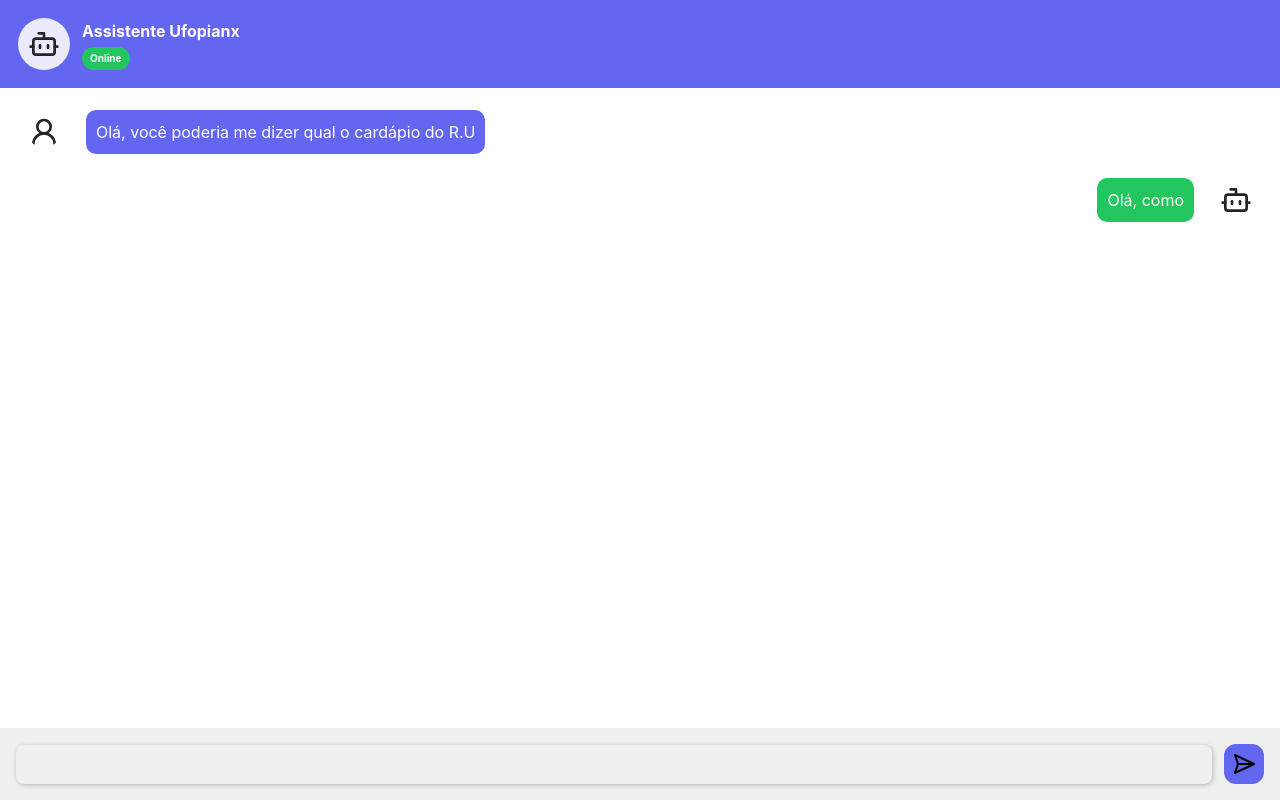
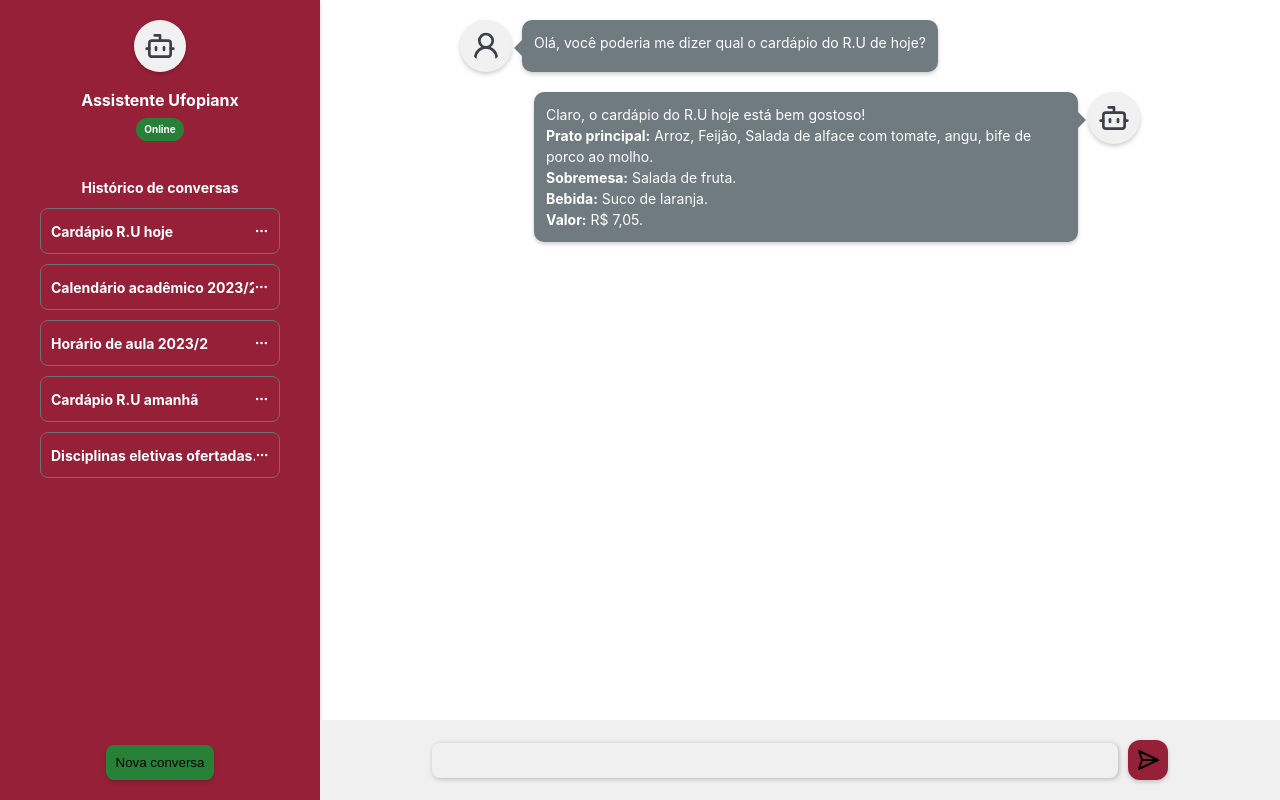
Before and after one commit to mateus-hamade/chatbot-ufop, a React (Vite) app: page / in a window 1280 px wide. Built offline with nearby package versions, Linux system fonts and the light colour scheme.

Commit message:
Refactor Home.jsx, Footer.jsx, Home.css, Main.jsx, footer.css, and Header.jsx

```diff
--- a/src/components/footer/Footer.jsx
+++ b/src/components/footer/Footer.jsx
@@ -7,7 +7,7 @@ const Footer = () => {
       <footer>
          <form action="">
             <input />
-            <button type="submit"><SendHorizonal /></button>
+            <button id="send-button" type="submit"><SendHorizonal /></button>
          </form>
       </footer>
    );
--- a/src/components/footer/footer.css
+++ b/src/components/footer/footer.css
@@ -1,50 +1,64 @@
+/* Footer.css */
+
 footer {
     background-color: #f0f0f0;
-    padding: 1rem;
+    display: flex;
+    justify-content: center;
+    padding: 14px;
+    width: 100%;
+
+    @media screen and (min-width: 769px) {
+        padding: 20px;
+    }
 }
 
+/* Estilos para o formulário dentro do footer */
 form {
     display: flex;
     align-items: center;
-    gap: 12px;
-
     width: 100%;
     background-color: #f0f0f0;
+    gap: 10px;
+
+    @media screen and (min-width: 426px) and (max-width: 768px) {
+        width: 95%;
+    }
+
+    @media screen and (min-width: 769px) {
+        width: 80%;
+    }
 }
 
+/* Estilos para o input dentro do formulário */
 input {
     flex: 1;
+    border: none;
+    border-radius: 8px;
+    padding: 10px;
+    background-color: #f0f0f0;
+    color: #333333;
+    box-shadow: 1px 1px 5px rgb(180, 180, 180);
+}
 
+/* Estilos para o botão de envio */
+#send-button {
+    display: flex;
+    justify-content: center;
+    align-items: center;
+    padding: 8px;
+    background-color: #962038;
+    border-radius: 12px;
     border: none;
-    border-radius: 0.5rem;
 
-    padding: 0.75rem;
+    box-shadow: 0 2px 4px rgba(0, 0, 0, 0.2);
+}
 
-    background-color: #f0f0f0;
-    color: #242424;
-
-    box-shadow: 1px 1px 5px rgb(180, 180, 180);
+/* Efeitos de hover e foco para o botão de envio */
+#send-button:hover,
+#send-button:focus {
+    background-color: #861c32;
 }
 
 input:focus {
     outline: none;
 }
-
-button {
-    display: flex;
-    justify-content: center;
-    align-items: center;
-
-    padding: 8px;
-    background-color: #6366F1;
-    border-radius: 12px;
-    border: none;
-}
-
-button:hover {
-    background-color: #4F46E5;
-}
-
-button:focus {
-    outline: none;
-}
--- a/src/components/header/Header.jsx
+++ b/src/components/header/Header.jsx
@@ -1,15 +1,46 @@
 import "./Header.css";
 
-import { Bot } from "lucide-react";
+import React, { useState } from "react";
+import { Bot, Moon, Sun, ChevronsLeft, MoreHorizontal } from "lucide-react";
 
 const Header = () => {
    return (
       <header>
-         <Bot className="icon"/>
+         <Bot className="icon" />
          <div className="detail">
-               <p className="bot-name">Assistente Ufopianx</p>
-               <p className="status">Online</p>
+            <p className="bot-name">Assistente Ufopianx</p>
+            <p className="status">Online</p>
          </div>
+         <button className="theme">
+            <Sun />
+         </button>
+         <div className="history-container">
+            <h1>Histórico de conversas</h1>
+            <div className="history-listener">
+               <div className="history-detail">
+                  <h2>Cardápio R.U hoje</h2>
+                  <MoreHorizontal className="horizontal-detail" />
+               </div>
+               <div className="history-detail">
+                  <h2>Calendário acadêmico 2023/2</h2>
+                  <MoreHorizontal className="horizontal-detail" />
+               </div>
+               <div className="history-detail">
+                  <h2>Horário de aula 2023/2</h2>
+                  <MoreHorizontal className="horizontal-detail" />
+               </div>
+               <div className="history-detail">
+                  <h2>Cardápio R.U amanhã</h2>
+                  <MoreHorizontal className="horizontal-detail" />
+               </div>
+               <div className="history-detail">
+                  <h2>Disciplinas eletivas ofertadas... </h2>
+                  <MoreHorizontal className="horizontal-detail" />
+               </div>
+            </div>
+
+         </div>
+         <button className="new-conversation">Nova conversa</button>
       </header>
    );
 };
--- a/src/components/header/header.css
+++ b/src/components/header/header.css
@@ -1,60 +1,186 @@
+/* Header */
 header {
-    background-color: #6366F1;
-
     display: flex;
     align-items: center;
-    gap: 12px;
+    background-color: #962038;
+    box-shadow: 0 2px 4px rgba(0, 0, 0, 0.2);
+    gap: 10px;
+    padding: 10px;
 
-    padding: 18px;
+    @media screen and (min-width: 320px) and (max-width: 480px) {
+        gap: 10px;
+        padding: 10px;
     }
 
+    @media screen and (min-width: 481px) and (max-width: 768px) {
+        gap: 16px;
+        padding: 14px;
+    }
+
+    @media screen and (min-width: 769px) and (max-width: 1024px) {
+        flex-direction: column;
+        width: 25%;
+        gap: 16px;
+        padding: 14px;
+    }
+
+    @media screen and (min-width: 1025px) {
+        flex-direction: column;
+        width: 25%;
+        gap: 16px;
+        padding: 20px;
+    }
+}
+
+/* Header Details */
 .detail {
     display: flex;
     flex-direction: column;
     align-items: flex-start;
+    gap: 2px;
+
+    @media screen and (min-width: 320px) and (max-width: 768px) {
+        flex: 1 1 auto;
+    }
+
+    @media screen and (min-width: 769px) and (max-width: 1024px) {
+        align-items: center;
         gap: 4px;
     }
 
+    @media screen and (min-width: 1025px) {
+        align-items: center;
+        gap: 6px;
+    }
+}
+
+/* Bot Name */
 .bot-name {
+    font-weight: 700;
+    font-size: 14px;
+
+    @media screen and (min-width: 769px) {
         font-size: 16px;
+        text-align: center;
+    }
+}
+
+/* Bot Status */
+.status {
+    background-color: #268035;
+    color: white;
+    font-weight: 700;
+    border-radius: 14px;
+    font-size: 8px;
+    padding: 4px 8px;
+
+    @media screen and (min-width: 769px) {
+        font-size: 10px;
+        padding: 4px 8px;
+    }
+}
+
+/* Theme Button */
+.theme {
+    display: flex;
+    background-color: transparent;
+    border: none;
+
+    @media screen and (min-width: 769px) {
+        display: none;
+    }
+}
+
+/* History Container */
+.history-container {
+    display: flex;
+    flex-direction: column;
+    flex: 1 1 auto;
+    gap: 10px;
+    width: 100%;
+    padding: 20px;
+
+    @media screen and (max-width: 768px) {
+        display: none;
+    }
+
+    @media screen and (min-width: 769px) and (max-width: 1024px) {
+        padding: 10px;
+        gap: 5px;
+    }
+}
+
+.history-container > h1 {
+    text-align: center;
+    font-size: 14px;
     font-weight: 700;
 }
 
-.status {
-    background-color: #22C55E;
+/* History Listener */
+.history-listener {
+    display: flex;
+    flex-direction: column;
+    gap: 10px;
 
-    font-size: 10px;
-    font-weight: 700;
-
-    border-radius: 14px;
-    padding: 4px 8px;
+    @media screen and (min-width: 769px) and (max-width: 1024px) {
+        gap: 5px;
+    }
 }
 
-@media screen and (min-width: 320px) and (max-width: 480px) {
-    header {
-        gap: 8px;
+/* History Detail */
+.history-detail {
+    display: flex;
+    align-items: center;
+    justify-content: space-between;
+    padding: 10px;
+    border: 1px solid #707070;
+    border-radius: 8px;
 
-        padding: 12px;
+    @media screen and (min-width: 769px) and (max-width: 1024px) {
+        padding: 5px;
+        gap: 5px;
+    }
 }
 
-    .detail {
-        gap: 2px;
+.history-detail > h2 {
+    display: flex;
+    align-items: center;
+    gap: 4px;
+    font-size: 14px;
+    font-weight: 700;
+    overflow: hidden;
+    text-overflow: ellipsis;
+    white-space: nowrap;
+    /* position: relative; */
+
+    @media screen and (min-width: 769px) and (max-width: 1024px) {
+        font-size: 12px;
+        max-width: 80%;
+    }
 }
 
-    .bot-icon {
-        width: 42px;
-        height: 42px;
-
-        padding: 8px;
+.horizontal-detail {
+    width: 15px;
 }
 
-    .bot-name {
-        font-size: 14px;
+/* New Conversation Button */
+.new-conversation {
+    padding: 10px;
+    border: none;
+    border-radius: 8px;
+    background-color: #268035;
+    box-shadow: 0 2px 4px rgba(0, 0, 0, 0.2);
+
+    @media screen and (max-width: 768px) {
+        display: none;
     }
 
-    .status {
-        font-size: 8px;
-
-        padding: 2px 6px;
+    @media screen and (min-width: 769px) and (max-width: 1024px) {
+        padding: 8px;
+        font-size: 12px;
     }
 }
+
+.new-conversation:hover {
+    background-color: #257932;
+}
--- a/src/components/main/Main.jsx
+++ b/src/components/main/Main.jsx
@@ -8,11 +8,15 @@ const Main = () => {
       <main>
          <div className="user-container">
                <User2 className="icon"/>
-               <p className="user-message">Olá, você poderia me dizer qual o cardápio do R.U</p>
+               <p className="user-message">Olá, você poderia me dizer qual o cardápio do R.U de hoje?</p>
          </div>
          <div className="bot-container">
                <Bot className="icon"/>
-               <p className="bot-message">Olá, como</p>
+               <p className="bot-message">Claro, o cardápio do R.U hoje está bem gostoso! <br />
+               <strong>Prato principal:</strong> Arroz, Feijão, Salada de alface com tomate, angu, bife de porco ao molho. <br />
+               <strong>Sobremesa:</strong> Salada de fruta. <br />
+               <strong>Bebida:</strong> Suco de laranja. <br />
+               <strong>Valor:</strong> R$ 7,05. </p>
          </div>
       </main>
    );
--- a/src/components/main/main.css
+++ b/src/components/main/main.css
@@ -1,52 +1,117 @@
+/* Main.css */
+
 main {
     display: flex;
+    flex-direction: column;
     flex: 1 1 auto;
-    flex-direction: column;
+    overflow-y: auto;
+    gap: 10px;
+    padding: 10px;
+    font-size: 14px;
 
-    gap: 16px;
-    padding: 18px;
+    @media screen and (min-width: 320px) and (max-width: 480px) {
+        gap: 10px;
+        padding: 10px;
+        font-size: 12px;
+    }
 
-    overflow-y: auto;
+    @media screen and (min-width: 481px) and (max-width: 768px) {
+        gap: 16px;
+        padding: 14px;
+        font-size: 14px;
+    }
+
+    @media screen and (min-width: 769px) {
+        gap: 20px;
+        padding: 20px;
+        font-size: 14px;
+
+        width: 75%;
+    }
+}
+
+/* Estilos para os containers de bot e usuário */
+.bot-container, .user-container {
+    display: flex;
+    align-items: stretch;
+    gap: 10px;
+}
+
+/* Estilos específicos de bot e usuário */
+.user-container {
+    justify-content: flex-start;
 }
 
 .bot-container {
-    display: flex;
-    gap: 16px;
     justify-content: flex-end;
-    align-items: center;
 }
 
+/* Estilos para as mensagens de bot e usuário */
+.user-message, .bot-message {
+    position: relative;
+    flex-wrap: wrap;
+    border-radius: 10px;
+    background-color: #707A81;
+    box-shadow: 0 2px 4px rgba(0, 0, 0, 0.2);
+    max-width: 80%;
+    padding: 8px;
+
+    @media screen and (min-width: 481px) and (max-width: 1025px) {
+        max-width: 80%;
+        padding: 10px;
+    }
+
+    @media screen and (min-width: 769px) {
+        max-width: 80%;
+        padding: 12px;
+    }
+}
+
+/*  Estilos para o triângulo de bot e usuário */
+.bot-message::before{
+    content: '';
+    position: absolute;
+    top: 20px;
+    left: 100%;
+    border-top: 8px solid transparent;
+    border-left: 8px solid #707A81;
+    border-right: 8px solid transparent;
+    border-bottom: 8px solid transparent;
+}
+
+.user-message::before{
+    content: '';
+    position: absolute;
+    top: 20px;
+    right: 100%;
+    border-top: 8px solid transparent;
+    border-left: 8px solid transparent;
+    border-right: 8px solid #707A81;
+    border-bottom: 8px solid transparent;
+}
+
+/* Estilos específicos para a mensagem do bot */
 .bot-message {
-    background-color: #22C55E;
-    color: #fff;
-    border-radius: 10px;
-    padding: 10px;
-
     order: -1;
 }
 
-.user-container {
-    display: flex;
-    justify-content: flex-start;
-    align-items: center;
-
-    gap: 16px;
-}
-
-.user-message {
-    background-color: #6366F1;
-    border-radius: 10px;
-    padding: 10px;
-    flex-wrap: wrap;
-}
-
+/* Estilos para o ícone */
 .icon {
-    color: #242424;
-    background-color: rgba(255, 255, 255, 0.87);
-
+    color: #3D3F4B;
+    background-color: rgb(241, 241, 241);
     width: 52px;
     height: 52px;
-
     border-radius: 100%;
     padding: 10px;
+    box-shadow: 0 2px 4px rgba(0, 0, 0, 0.2);
+
+    @media screen and (min-width: 320px) and (max-width: 1025px) {
+        width: 48px;
+        height: 48px;
+    }
+
+    @media screen and (min-width: 769px) and (max-width: 1025px) {
+        width: 52px;
+        height: 52px;
+    }
 }
--- a/src/pages/Home.css
+++ b/src/pages/Home.css
@@ -1,7 +1,27 @@
-.container {
+.container, .container > div{
     display: flex;
     flex-direction: column;
     height: 100vh;
-
+    width: 100%;
     color: white;
 }
+.container > div {
+    flex: 1;
+    display: flex;
+    align-items: center;
+    justify-content: center;
+}
+
+@media screen and (min-width: 769px) {
+    .container {
+        flex-direction: row;
+    }
+}
+
+@media screen and (min-width: 1025px) {
+    .container > div {
+        display: flex;
+        align-items: center;
+        justify-content: center;
+    }
+}
--- a/src/pages/Home.jsx
+++ b/src/pages/Home.jsx
@@ -8,8 +8,10 @@ const Home = () => {
    return (
       <div className="container">
          <Header />
-         <Main />
-         <Footer />
+         <div>
+            <Main />
+            <Footer />
+         </div>
       </div>
    );
 };
```
Lines whose indentation alone changed are shown as unchanged.
